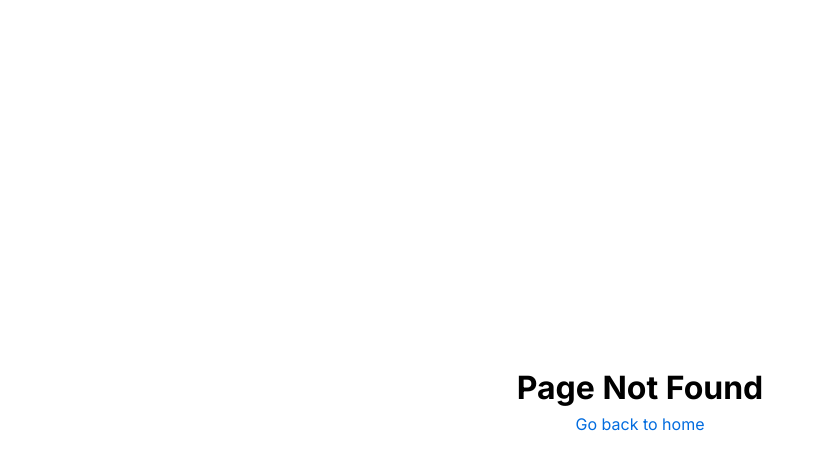
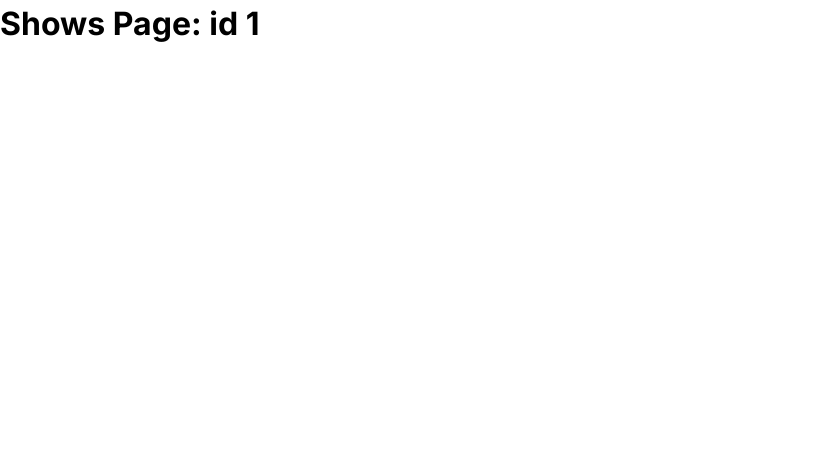
Before and after one commit to joshtom/ticketing-system, a React (Create React App) app: page /show/1 in a window 1280 px wide. Before the commit this address had no page. Shown: the top 470 px of the page, without its empty margins (0-824 px from the left). Built offline with nearby package versions, Linux system fonts and the light colour scheme.

Commit message:
Add Checkout and Show page

```diff
--- a/src/App.tsx
+++ b/src/App.tsx
@@ -1,16 +1,16 @@
 import { Routes, Route } from "react-router-dom";
 import "./App.scss";
 import NoMatch from "./components/NoMatch/NoMatch";
-import Checkout from "./pages/Home/Checkout/Checkout";
+import Checkout from "./pages/Checkout/Checkout";
 import Home from "./pages/Home/Home";
-import Shows from "./pages/Home/Shows/Shows";
+import Shows from "./pages/Show/Show";
 
 function App() {
   return (
     <div className="App">
       <Routes>
         <Route path="/" element={<Home />} />
-        <Route path="/shows/:id" element={<Shows />} />
+        <Route path="/show/:id" element={<Shows />} />
         <Route path="/checkout/" element={<Checkout />} />
         <Route path="*" element={<NoMatch />} />
       </Routes>
--- a/src/components/Cards/UpcomingShowCard/UpcomingShowCard.module.scss
+++ b/src/components/Cards/UpcomingShowCard/UpcomingShowCard.module.scss
@@ -28,13 +28,12 @@
         transform: scale(1.1);
       }
     }
-    &::before {
+    &::after {
       position: absolute;
       content: attr(data-include);
       background-color: rgba(0, 0, 0, 0.6);
       color: $white;
       bottom: 0;
-      z-index: 1;
       font-size: 14px;
       padding: 5px 10px 5px 10px;
       cursor: pointer;
--- a/src/components/Cards/UpcomingShowCard/UpcomingShowCard.tsx
+++ b/src/components/Cards/UpcomingShowCard/UpcomingShowCard.tsx
@@ -1,14 +1,17 @@
 import { FC } from "react";
+import { Link } from "react-router-dom";
 import Styles from "./UpcomingShowCard.module.scss";
 interface UpcomingShowCardInterface {
   loading?: boolean;
   imageUrl?: string;
   title?: string;
+  showId?: Number;
 }
 const UpcomingShowCard: FC<UpcomingShowCardInterface> = ({
   imageUrl,
   loading,
   title,
+  showId,
 }) => {
   return (
     <div className={Styles.UpcomingCard}>
@@ -16,6 +19,7 @@ const UpcomingShowCard: FC<UpcomingShowCardInterface> = ({
         <div className={Styles.Loading}> Loading... </div>
       ) : (
         <>
+          <Link to={`/show/${showId}`}>
             <header data-include="PRESALE: WED - JUN 1 -2 PM">
               <img
                 src={
@@ -25,6 +29,7 @@ const UpcomingShowCard: FC<UpcomingShowCardInterface> = ({
                 alt="rihanna show"
               />
             </header>
+          </Link>
           <main>
             <p>SUN · SEP 11 · 1:00 PM</p>
             <h4>{title ?? `Men's Final / Women's Doubles Final`} </h4>
--- a/src/components/UpcomingShows/UpcomingShows.tsx
+++ b/src/components/UpcomingShows/UpcomingShows.tsx
@@ -27,6 +27,7 @@ function Upcomingshows() {
         key={data?.showId}
         loading={loading}
         title={data?.title}
+        showId={data.showId}
       />
     ));
   };
--- a/src/pages/Home/Shows/Shows.tsx
+++ /dev/null
@@ -1,9 +0,0 @@
-function Shows() {
-  return (
-    <>
-      <h1>Shows Page: id {} </h1>
-    </>
-  );
-}
-
-export default Shows;
--- /dev/null
+++ b/src/pages/Show/Show.tsx
@@ -0,0 +1,12 @@
+import { useParams } from "react-router-dom";
+
+function Show() {
+  let { id } = useParams();
+  return (
+    <>
+      <h1>Shows Page: id {id} </h1>
+    </>
+  );
+}
+
+export default Show;
```
Also changed, not shown: src/pages/Checkout/Checkout.module.scss (renamed from src/pages/Home/Checkout/Checkout.module.scss), src/pages/Checkout/Checkout.tsx (renamed from src/pages/Home/Checkout/Checkout.tsx), src/pages/Show/Show.module.scss (renamed from src/pages/Home/Shows/Shows.module.scss). Lines whose indentation alone changed are shown as unchanged.
